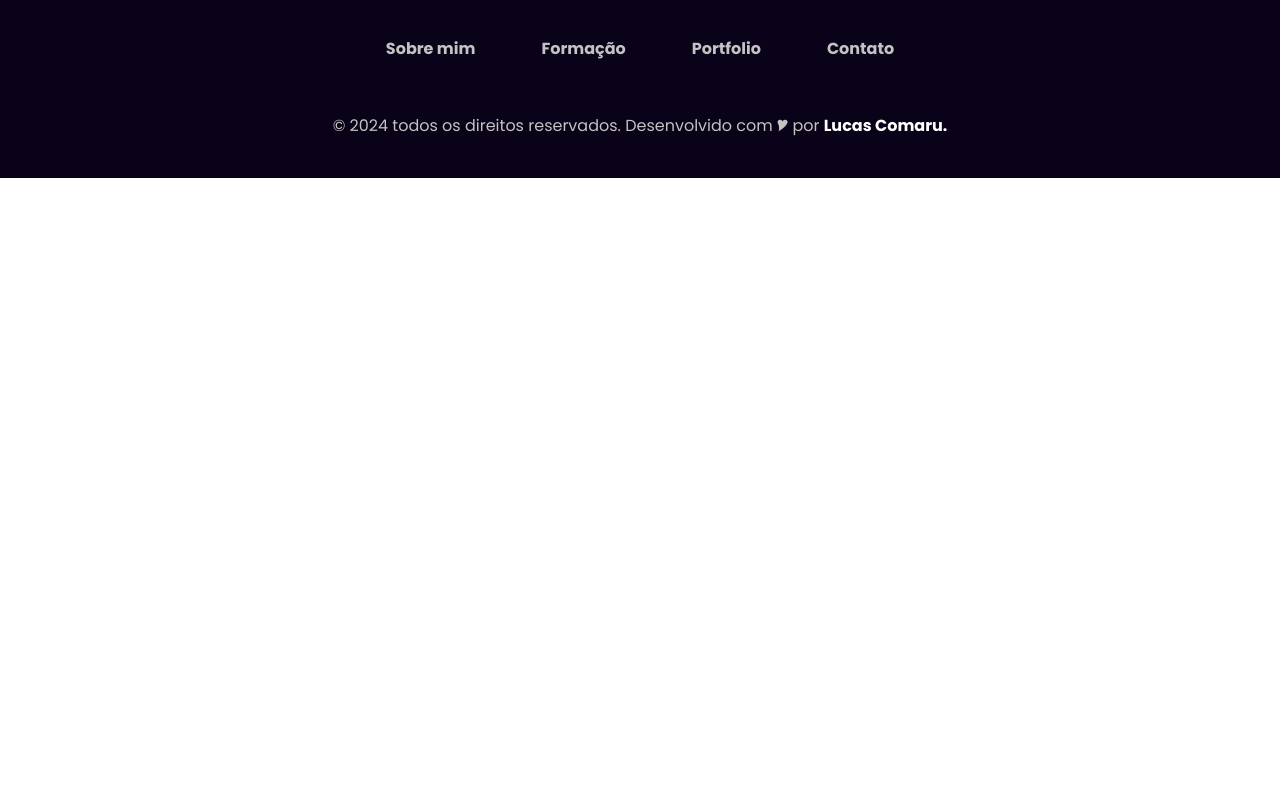
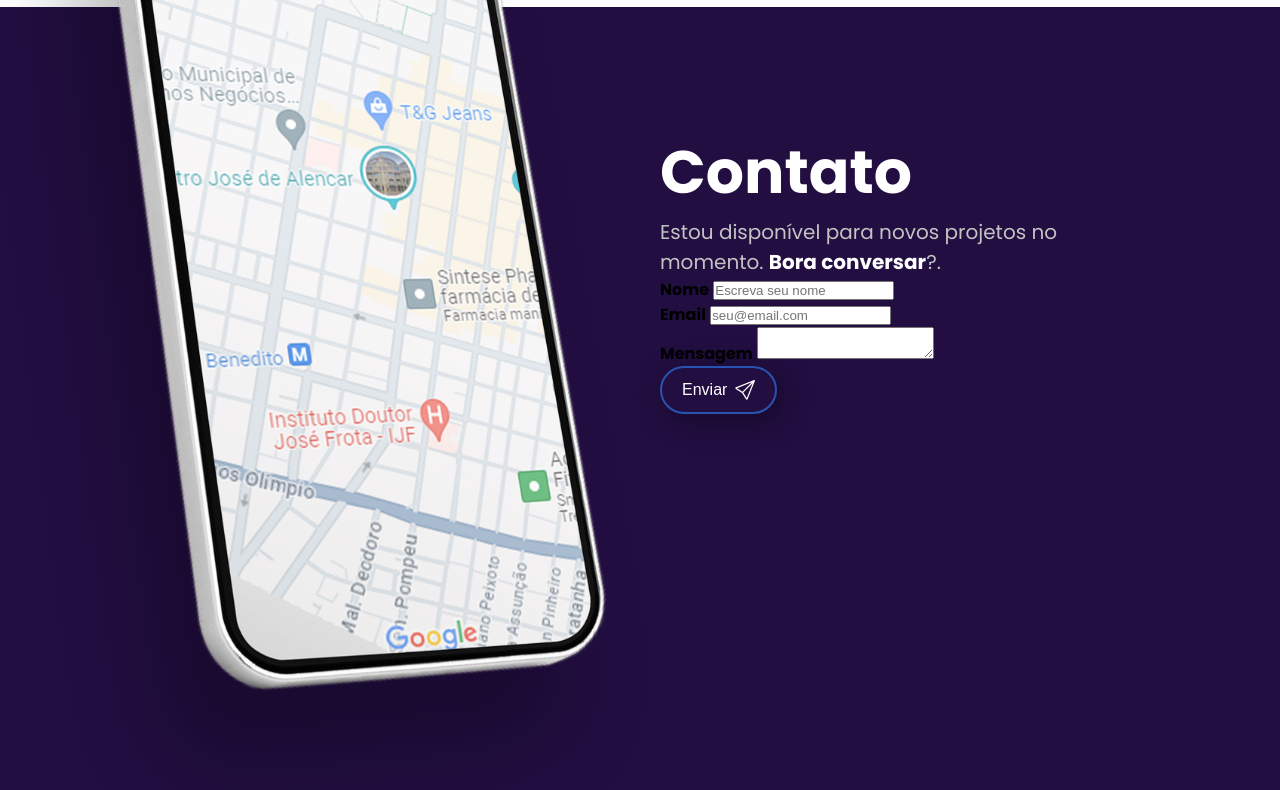
Before and after one commit to lucasfcomaru/lucasfcomaru.github.io, a plain HTML site: page index.html in a window 1280 px wide. Shown: the part 3131-3921 px from the top of the page. Before the commit the page ends 3309 px from the top, so only its background shows below. Drawn offline with Linux system fonts and the light colour scheme.

Commit message:
estrutura do formulário

```diff
--- a/css/style.css
+++ b/css/style.css
@@ -10,5 +10,7 @@
 @import url(./styles/sobre.css);
 /* Formacao */
 @import url(./styles/formacao.css);
+/* Contato */
+@import url(./styles/contato.css);
 /* Footer */
 @import url(./styles/footer.css);
--- /dev/null
+++ b/css/styles/contato.css
@@ -0,0 +1,51 @@
+/* Contato */
+
+.contato-bg {
+  background-color: var(--cor-bg-2);
+  /* Cria o efeito de recorte do fundo */
+  box-shadow: inset 0 200px 0 0 var(--cor-bg-0);
+}
+
+.contato {
+  display: grid;
+  grid-template-columns: repeat(2, 1fr);
+  padding: 0 40px 120px;
+  gap: 40px;
+
+  .contato-imagem {
+    & img {
+      filter: drop-shadow(-40px 80px 40px rgba(0, 0, 0, 0.25));
+    }
+  }
+
+  .contato-form {
+    display: flex;
+    flex-direction: column;
+    padding-top: 320px;
+
+    & h2 {
+      color: var(--cor-0);
+    }
+
+    & p {
+      color: var(--cor-1);
+      max-width: 40ch;
+
+      & strong {
+        color: var(--cor-0);
+      }
+    }
+
+    /* configurações de cor
+    do botão do formulário */
+    & button {
+      background-color: var(--cor-bg-2);
+      color: var(--cor-0);
+      cursor: pointer;
+
+      &:hover {
+        background-color: var(--cor-bg-3);
+      }
+    }
+  }
+}
--- a/index.html
+++ b/index.html
@@ -503,8 +503,43 @@
       </div>
     </section>
 
+    <!-- Contato -->
+    <section class="contato-bg" aria-label="Contato">
+      <div class="contato container">
+        <div class="contato-imagem">
+          <img src="./img/celular.png" alt="" width="594" height="1002" />
+        </div>
+        <div class="contato-form">
+          <h2 class="bold large">Contato</h2>
+          <p class="regular small">
+            Estou disponível para novos projetos no momento.
+            <strong>Bora conversar</strong>?.
+            <form action="">
+                <div class="form-identificacao">
+                    <div class="identificacao-nome">
+                        <label for="nome" class="bold xsmall">Nome</label>
+                        <input type="text" name="nome" id="nome" placeholder="Escreva seu nome">
+                    </div>
+                    <div class="identificacao-email">
+                        <label for="nome" class="bold xsmall">Email</label>
+                        <input type="email" name="email" id="email" placeholder="seu@email.com">
+                    </div>
+                </div>
+                <div class="form-texto">
+                    <label for="mensagem" class="bold xsmall">Mensagem</label>
+                    <textarea name="mensagem" id="mensagem" class="form-input"></textarea>
+                </div>
+                <button type="submit" class="botao xsmall botao-bg">Enviar
+                    <img src="./img/icones/geral/send.svg" alt="" width="35" height="35">
+                </button>
+            </form>
+          </p>
+        </div>
+      </div>
+    </section>
+
     <!-- Rodapé -->
-    <footer class="footer-bg">
+    <footer class="footer-bg" aria-label="Rodapé">
       <div class="footer container">
         <!-- logo -->
         <a href="#header">
```
